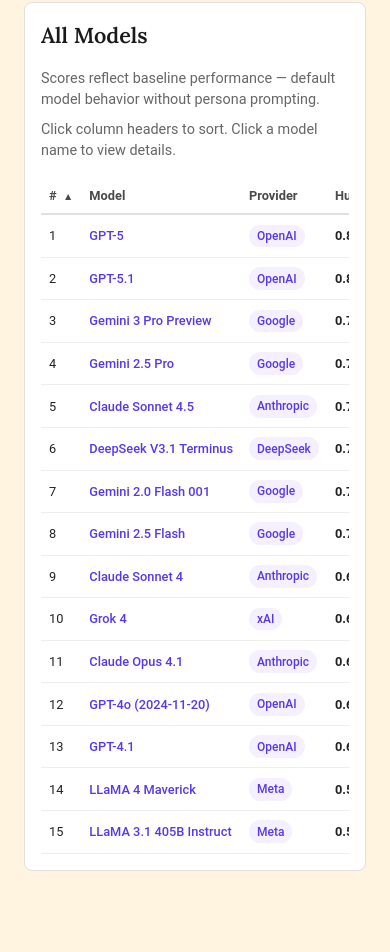
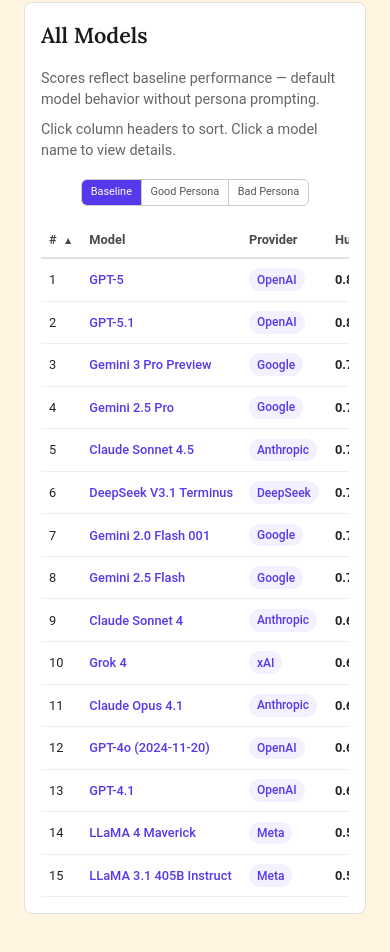
Before and after one commit to buildinghumanetech/humanebench-website, a Vue app: page /models in a window 390 px wide. Shown: the part 1060-2012 px from the top of the page. Built offline with nearby package versions, Linux system fonts and the light colour scheme.

Commit message:
Add dataset toggle to Models table for Baseline/Good Persona/Bad Persona
Adds a segmented control above the table matching the radar chart's toggle,
allowing users to compare model scores across all three persona datasets.

Co-Authored-By: Claude Opus 4.6 <noreply@anthropic.com>

```diff
--- a/src/components/ModelsTable.vue
+++ b/src/components/ModelsTable.vue
@@ -1,5 +1,18 @@
 <template>
   <div class="models-table-wrapper">
+    <div class="segmented-control-wrapper">
+      <div class="segmented-control">
+        <button
+          v-for="ds in datasetOptions"
+          :key="ds.key"
+          class="segment"
+          :class="{ active: selectedDataset === ds.key }"
+          @click="selectedDataset = ds.key"
+        >
+          {{ ds.label }}
+        </button>
+      </div>
+    </div>
     <div class="table-scroll">
       <table class="models-table">
         <thead>
@@ -29,10 +42,10 @@
             <td class="col-provider">
               <span class="provider-badge">{{ model.provider }}</span>
             </td>
-            <td class="col-score font-weight-bold">{{ model.humaneScore.toFixed(2) }}</td>
+            <td class="col-score font-weight-bold">{{ formatScore(model.scores[selectedDataset]['HumaneScore']) }}</td>
             <td v-for="p in principleList" :key="p.id" class="col-principle">
-              <span class="score-cell" :style="scoreCellStyle(model.scores.baseline[p.id])">
-                {{ formatScore(model.scores.baseline[p.id]) }}
+              <span class="score-cell" :style="scoreCellStyle(model.scores[selectedDataset][p.id])">
+                {{ formatScore(model.scores[selectedDataset][p.id]) }}
               </span>
             </td>
           </tr>
@@ -52,6 +65,12 @@ interface PrincipleCol {
   shortName: string;
 }
 
+const DATASET_OPTIONS = [
+  { key: 'baseline', label: 'Baseline' },
+  { key: 'good_persona', label: 'Good Persona' },
+  { key: 'bad_persona', label: 'Bad Persona' },
+] as const;
+
 export default defineComponent({
   name: 'ModelsTable',
 
@@ -66,6 +85,8 @@ export default defineComponent({
     return {
       sortKey: 'rank' as string,
       sortDir: 'asc' as 'asc' | 'desc',
+      selectedDataset: 'baseline' as keyof RankedModelEntry['scores'],
+      datasetOptions: DATASET_OPTIONS,
     };
   },
 
@@ -100,8 +121,8 @@ export default defineComponent({
           aVal = a.rank;
           bVal = b.rank;
         } else if (key === 'humaneScore') {
-          aVal = a.humaneScore;
-          bVal = b.humaneScore;
+          aVal = a.scores[this.selectedDataset]?.['HumaneScore'] ?? -999;
+          bVal = b.scores[this.selectedDataset]?.['HumaneScore'] ?? -999;
         } else if (key === 'displayName') {
           aVal = a.displayName.toLowerCase();
           bVal = b.displayName.toLowerCase();
@@ -110,8 +131,8 @@ export default defineComponent({
           bVal = b.provider.toLowerCase();
         } else {
           // Principle ID
-          aVal = a.scores.baseline[key] ?? -999;
-          bVal = b.scores.baseline[key] ?? -999;
+          aVal = a.scores[this.selectedDataset]?.[key] ?? -999;
+          bVal = b.scores[this.selectedDataset]?.[key] ?? -999;
         }
 
         if (aVal < bVal) return -1 * dir;
@@ -178,6 +199,42 @@ export default defineComponent({
 </script>
 
 <style scoped>
+.segmented-control-wrapper {
+  text-align: center;
+  margin-bottom: 1rem;
+}
+
+.segmented-control {
+  display: inline-flex;
+  border: 1px solid #ccc;
+  border-radius: 6px;
+  overflow: hidden;
+}
+
+.segment {
+  padding: 0.35rem 0.75rem;
+  border: none;
+  border-right: 1px solid #ccc;
+  background: transparent;
+  font-size: 0.78rem;
+  cursor: pointer;
+  transition: all 0.15s ease;
+  color: #555;
+}
+
+.segment:last-child {
+  border-right: none;
+}
+
+.segment:hover:not(.active) {
+  background: rgba(85, 57, 236, 0.06);
+}
+
+.segment.active {
+  background: #5539EC;
+  color: #fff;
+}
+
 .table-scroll {
   overflow-x: auto;
   -webkit-overflow-scrolling: touch;
@@ -267,5 +324,10 @@ export default defineComponent({
   .models-table td {
     padding: 0.5rem;
   }
+
+  .segment {
+    font-size: 0.68rem;
+    padding: 0.28rem 0.55rem;
+  }
 }
 </style>
```
